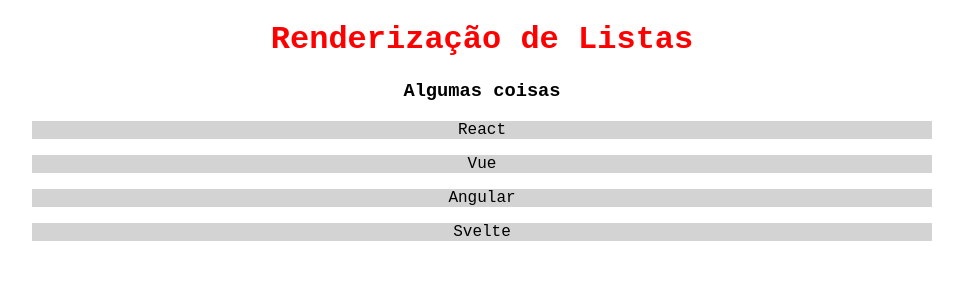
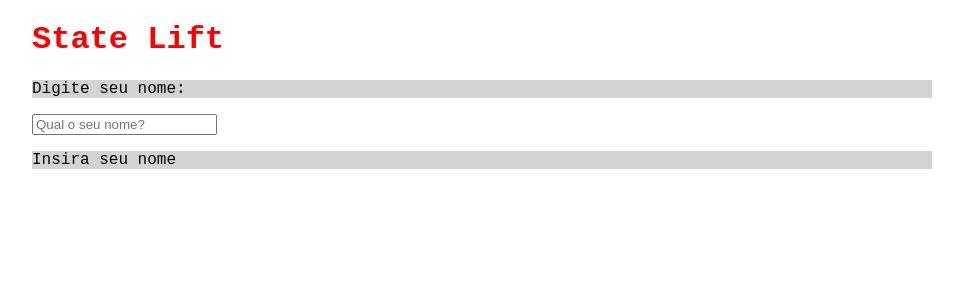
Before and after one commit to alejandrofonsecac/react, a React (Create React App) app in the folder meu-projeto/: page / in a window 1280 px wide. Shown: the top 300 px of the page, without its empty margins (158-1121 px from the left). Built offline with nearby package versions, Linux system fonts and the light colour scheme.

Commit message:
State Lift em filhos do elemento pai

```diff
--- a/meu-projeto/src/App.js
+++ b/meu-projeto/src/App.js
@@ -1,3 +1,5 @@
+import React, { useState } from 'react';
+
 import logo from './logo.svg';
 import './App.css'
 import HelloWorld from './components/HelloWorld'
@@ -10,14 +12,19 @@
 
 import List from './components/RenderList/List';
 
+import SeuNome from './components/StateLift/SeuNome';
+import Saudacao from './components/StateLift/Saudacao';
+
 function App() {
 
-    const meusItens = ['React', 'Vue', 'Angular', 'Svelte']
+  const [nome, setNome] = useState('');
+
   return (
-    <div className='App'>
-      <h1>Renderização de Listas</h1>
-      <List itens = {meusItens}/>
-    </div>
+    <>
+      <h1>State Lift</h1>
+      <SeuNome setNome={setNome}/>
+      <Saudacao nome={nome}/>
+    </>
   )
 
 }
--- /dev/null
+++ b/meu-projeto/src/components/StateLift/Saudacao.js
@@ -0,0 +1,18 @@
+function Saudacao({nome}){
+
+    function gerarSaudacao(algumNome){
+        return `Olá, ${algumNome}, tudo bem?`
+    }
+
+    return(
+        <>
+            {nome ?
+                <p>{gerarSaudacao(nome)}</p>
+                :(<p>Insira seu nome</p>)
+            }
+        </>
+    )
+
+}
+
+export default Saudacao;
--- /dev/null
+++ b/meu-projeto/src/components/StateLift/SeuNome.js
@@ -0,0 +1,13 @@
+import React, { useState } from 'react';
+import styles from '../../App.css';
+
+function SeuNome({setNome}){
+    return(
+        <div>
+            <p>Digite seu nome: </p>
+            <input  type="text" placeholder="Qual o seu nome?" onChange={(e) => setNome(e.target.value)}/>
+        </div>
+    )
+}
+
+export default SeuNome;
```
